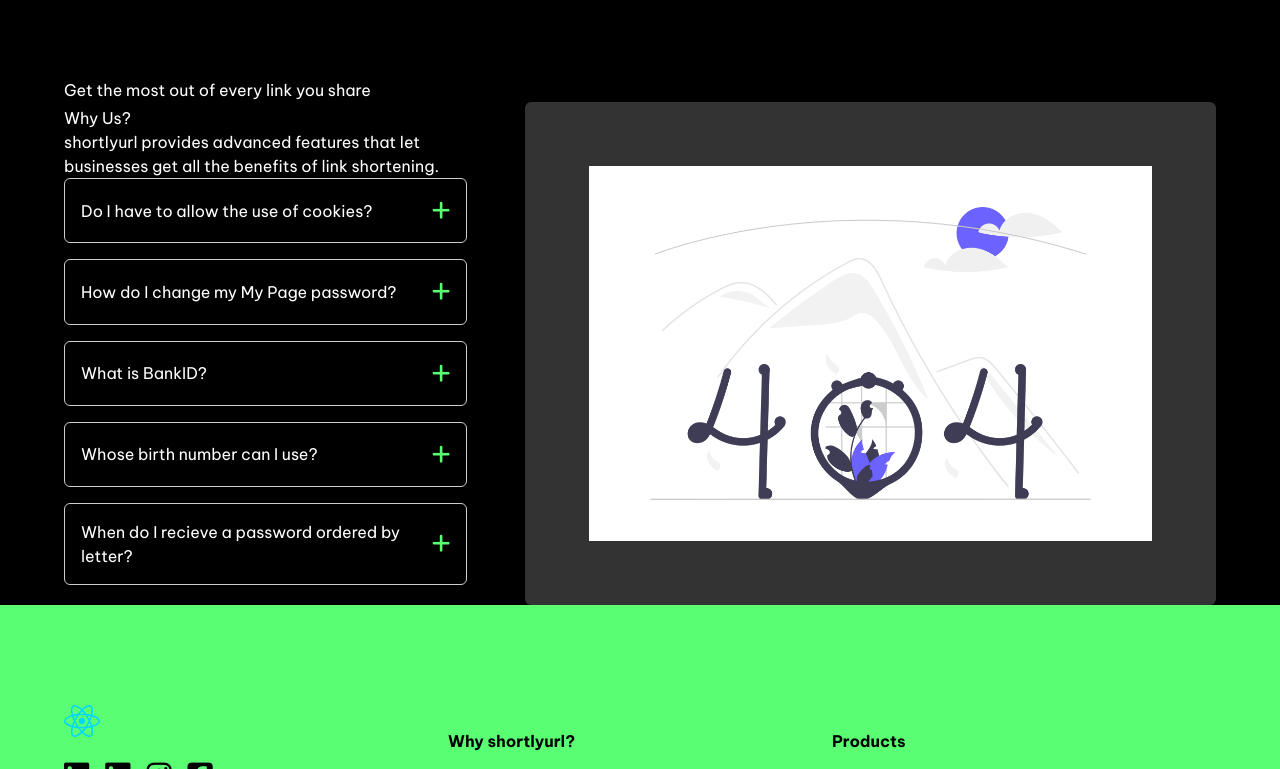
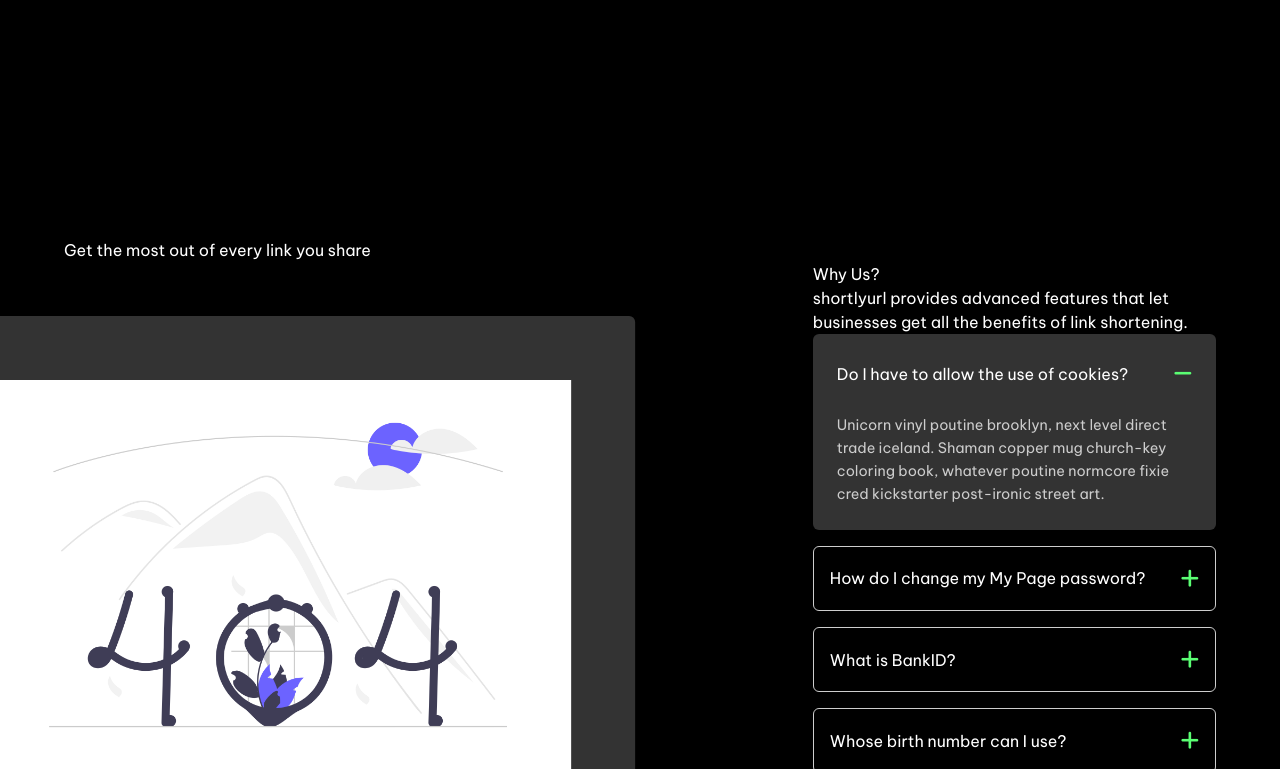
Before and after one commit to alialaba/shortlyurl-web, a React (Vite) app: page / in a window 1280 px wide. Shown: the part 391-1160 px from the top of the page. Built offline with nearby package versions, Linux system fonts and the light colour scheme.

Commit message:
fix: toggle accordion

```diff
--- a/src/components/Accordion.jsx
+++ b/src/components/Accordion.jsx
@@ -4,17 +4,19 @@
 
 export default function Accordion(props){
 
-    const [showText, setShowText] = useState(false);
+    // const [showText, setShowText] = useState(false);
+
+
     return(
-        <article className="accordion stack">
+        <article className={`accordion stack ${props.active ? "active" : ""}`}>
 
                   <header className="accordion__header">
                     <h4 className="accordion__heading">{props.item.title}</h4>
-                    <button className="accordion__btn" onClick={()=> setShowText(!showText)}>
-                    {showText ? <i className="fa-solid fa-minus"></i> : <i className="fa-solid fa-plus"></i>}
+                    <button className="accordion__btn" onClick={props.onToggle}>
+                    {props.active ? <i className="fa-solid fa-minus"></i> : <i className="fa-solid fa-plus"></i>}
                     </button>
                   </header>
-                {showText &&   <p className="accordion__text">{props.item.info}</p>}
+                {props.active &&   <p className={`accordion__text ${props.active ? "open" : ""}`}>{props.item.info}</p>}
         </article>
     )
 }
--- a/src/components/Navbar.jsx
+++ b/src/components/Navbar.jsx
@@ -25,7 +25,7 @@
                 </div>
                     <ul className={`${props.showNavBar && "active"} nav__list`}>
 
-                        <li className="nav__item"> <Link to="/whyus" className="nav__link">Why Us</Link></li>
+                        <li className="nav__item"> <Link to="/whyus" className="nav__link">Features</Link></li>
                         <li className="nav__item"> <Link to="/blog"  className="nav__link">Blog</Link></li>
                         <li className="nav__item"> <Link to="/login" className="nav__link">Login</Link></li>
                         <li className="nav__item"> <Link to="/signup" className="nav__link btn"> <i className="fa-solid fa-link"></i> Get Started</Link></li>
--- a/src/index.css
+++ b/src/index.css
@@ -159,8 +159,12 @@
 
 .center{
     text-align: center;
-    padding: 100px 0;
+    /* padding: 100px 0; */
     margin: 0 auto;
+}
+
+section{
+  padding: 60px 0;
 }
 
 /*******************************/
@@ -212,10 +216,15 @@
 }
 
 .accordion{
-  border: 1px solid var(--clr-primary-300);
+  border: 1px solid  var(--clr-primary-300);
   border-radius: 6px;
   padding: 1em;
   margin-bottom: 1em;
+}
+.accordion.active{
+  border: none;
+  background-color: #333;
+  padding: 1.5em;
 }
 .accordion__header{
   display: flex;
@@ -229,10 +238,17 @@
   color: var(--clr-primary-300);
   font-size: .9rem;
   line-height: 1.6;
+  height: 0;
+  overflow: hidden;
+  /* transition: height .5s ease-in-out; */
+}
+.accordion__text.open{
+  height: auto;
 }
 .accordion__btn{
   color: var(--clr-primary-400);
   font-size: 1.3rem;
+  cursor: pointer;
 }
 
 /**************************/
@@ -321,6 +337,9 @@
     /* transform: scale(1.9); */
 
   }
+  section{
+    padding: 120px 0;
+  }
 }
 
 
--- a/src/pages/Home/Home.css
+++ b/src/pages/Home/Home.css
@@ -111,13 +111,35 @@
     flex-wrap: wrap;
     justify-content: space-between;
     align-items: center;
+    position: relative;
+}
+
+@media (min-width: 768px){
+
+    .features__img{
+        /* position: absolute;
+        right: 0; */
+        transform: translateX(-20%);
+    }
+    .features__content{
+        width: 35%;
+        /* position: absolute;
+        right: 0; */
+    }
+    .features__img{
+        width: 62%;
+
+    }
+
 }
 
 .features__content{
-    width: 35%;
+    /* width: 35%; */
+    /* position: absolute;
+    right: 0; */
 }
 .features__img{
-    width: 60%;
+    /* width: 60%; */
     background-color: #333;
     padding: 4em;
     border-radius: 6px;
--- a/src/pages/Home/Home.jsx
+++ b/src/pages/Home/Home.jsx
@@ -1,4 +1,4 @@
-import React from "react";
+import React, {useState} from "react";
 
 import "./Home.css";
 import InlineInputBtn from "../../components/InlineInputBtn";
@@ -6,7 +6,14 @@
 import ftImg from "../../assets/tes.png"
 
 export default function Home(props){
-    console.log(props.featuresData)
+
+    const [clicked, setClicked] = useState(0);
+
+    const handleToggle =(index)=>{
+      setClicked(index === clicked ? null : index)
+    }
+
+
     return(<>
        <section className="section__hero">
             <div className="container">
@@ -29,23 +36,29 @@
 
         <section className="section__features">
          <div className="container">
-            <h2>Get the most out of every link you share</h2>
+            <h2 className="subtitle">Get the most out of every link you share</h2>
             <div className="features">
 
+            <article className="features__img">
+                   <img src={ftImg} alt="feature imag"/>
+
+            </article>
+
                 <article className="features__content">
-                    <h2 className="whyus__title">Why Us?</h2>
+                    <h3 className="whyus__title">Why Us?</h3>
                     <p>shortlyurl provides advanced features that let businesses get all the benefits of link shortening.</p>
 
-                {props.featuresData.map(item=>(
-                   <AccordionItem key={item.id} item={item}/>
+                {props.featuresData.map((item, index)=>(
+                   <AccordionItem
+                    key={item.id} item={item}
+                    onToggle={()=> handleToggle(index)}
+                    active={clicked === index}
+                     />
                 ))}
 
                 </article>
 
-                <article className="features__img">
-                   <img src={ftImg} alt="feature imag"/>
 
-                </article>
 
 
 
```
